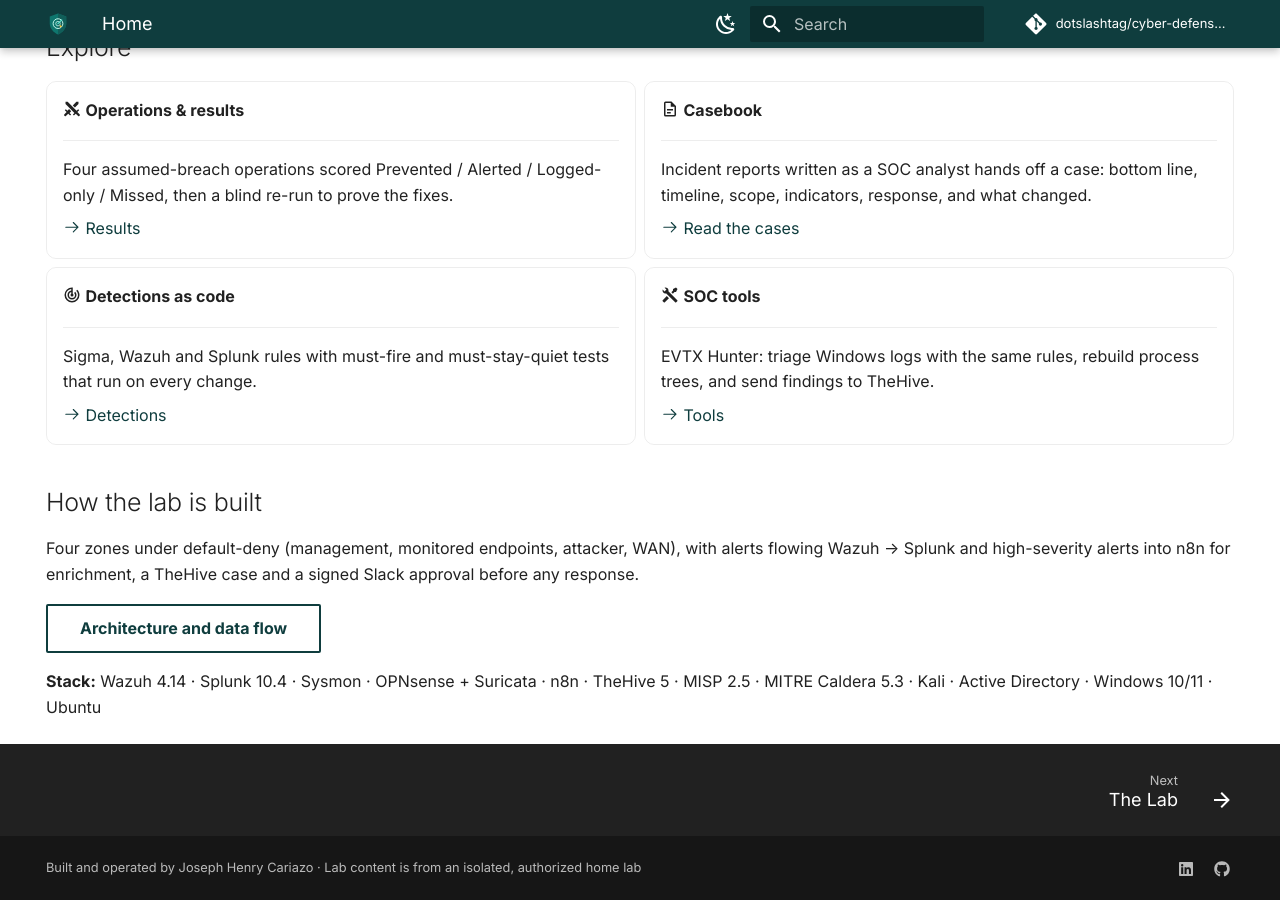
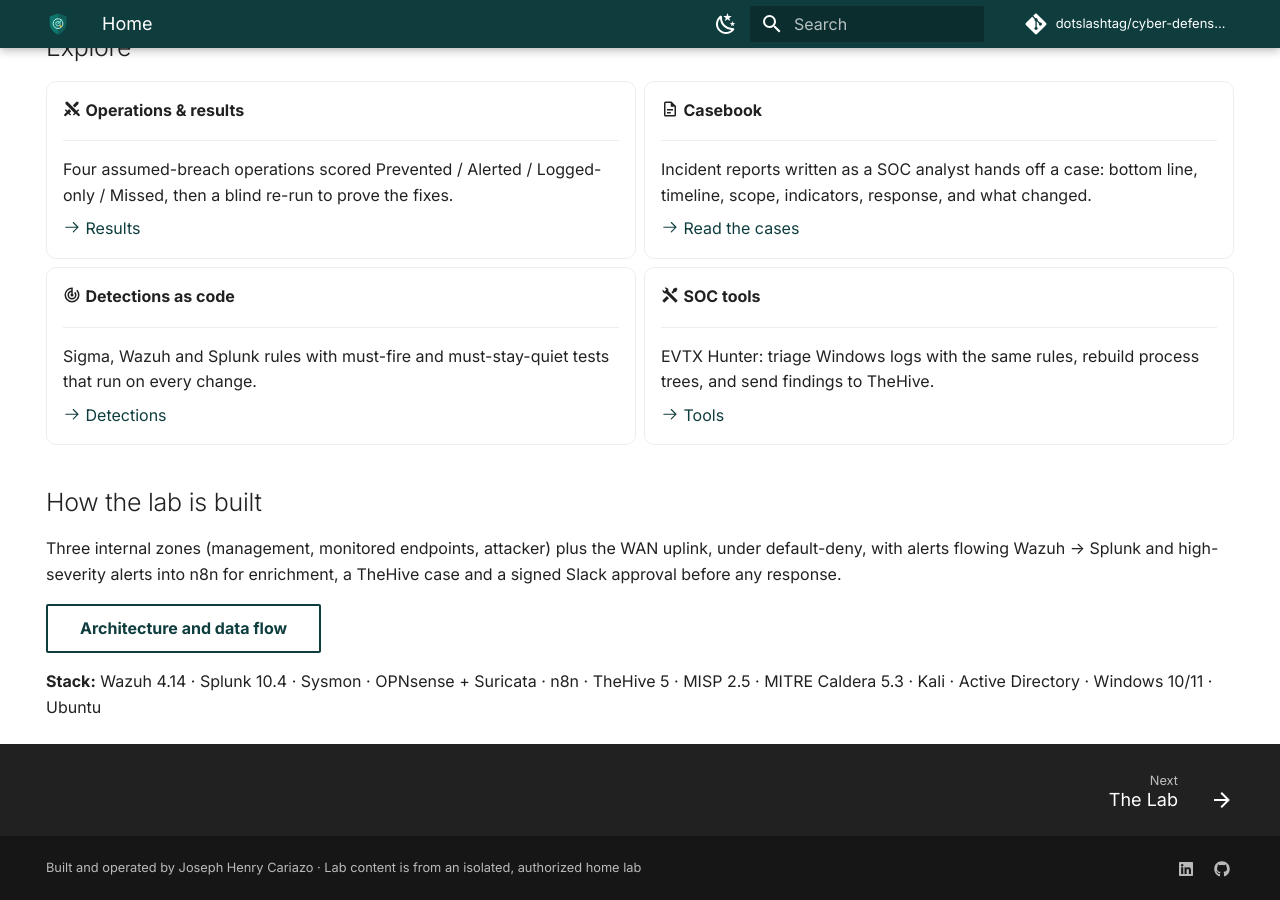
Before and after one commit to dotslashtag/cyber-defense-lab, an MkDocs documentation site: the page built from docs/index.md, in a window 1280 px wide and 900 px high, scrolled down 1616 px. Built offline with MkDocs 1.6.1 and Material for MkDocs 9.7.7, drawn with Linux system fonts in a browser that asks for light colours; comment, search, counter and statistics services are not loaded.

Commit message:
Homepage: clarify zone count (3 internal + WAN)

```diff
--- a/docs/index.md
+++ b/docs/index.md
@@ -109,7 +109,7 @@
 
 ## How the lab is built
 
-Four zones under default-deny (management, monitored endpoints, attacker, WAN),
+Three internal zones (management, monitored endpoints, attacker) plus the WAN uplink, under default-deny,
 with alerts flowing Wazuh → Splunk and high-severity alerts into n8n for
 enrichment, a TheHive case and a signed Slack approval before any response.
 
```
